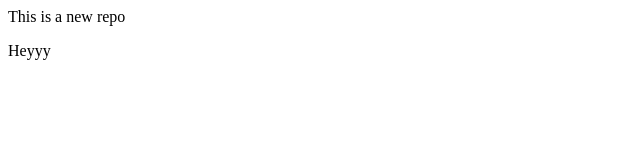
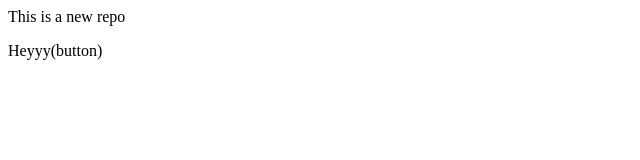
Before and after one commit to Arnav9340/localrepo, a plain HTML site: page index.html in a window 1280 px wide. Shown: the full height of the page, 0-640 px from the left. Drawn offline with Linux system fonts and the light colour scheme.

```diff
--- a/index.html
+++ b/index.html
@@ -1,2 +1,2 @@
 <p>This is a new repo</p>
-<p>Heyyy</p>
+<p>Heyyy(button)</p>
```
